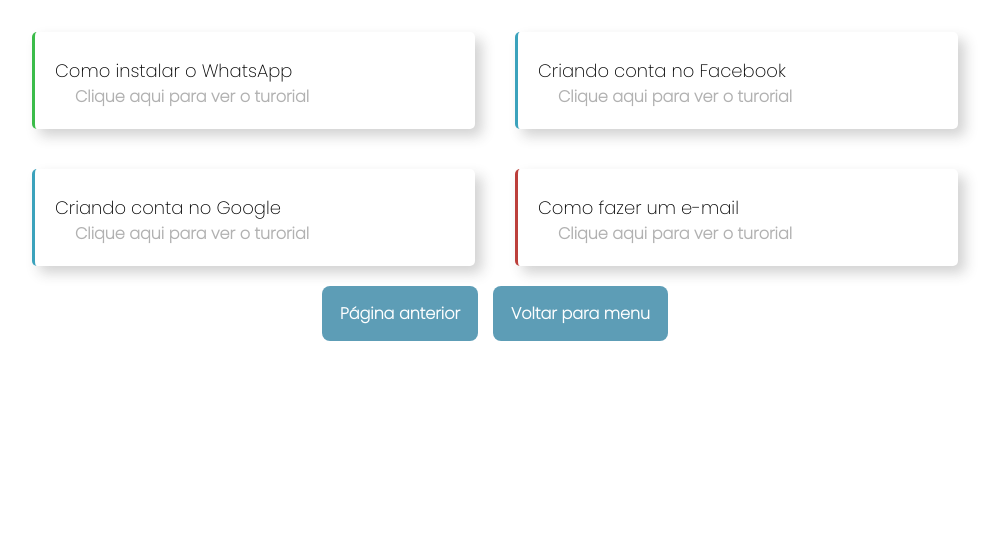
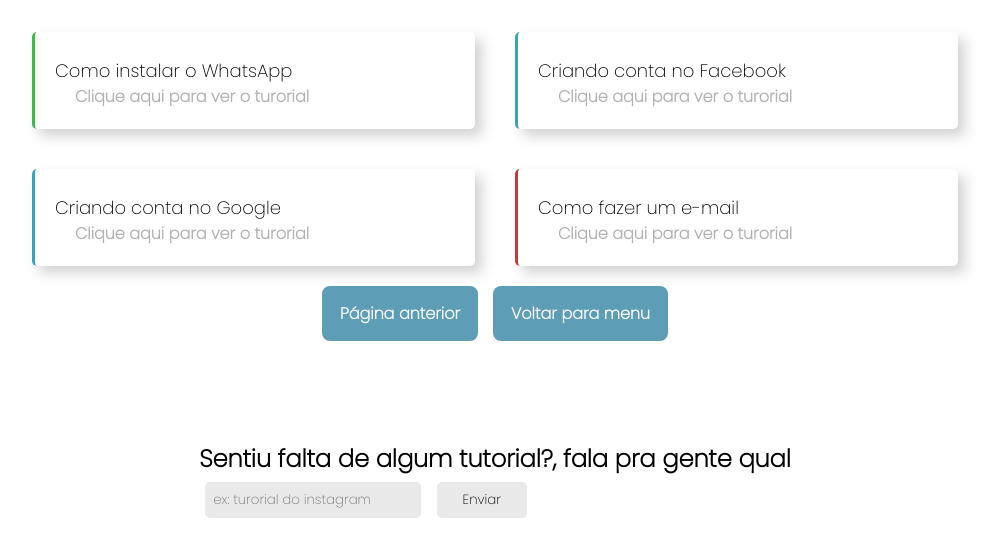
Before and after one commit to LayaneKatyle/SiteLayaneV-Final, a plain HTML site: page pag/pag-tutoriais.html in a window 1280 px wide. Shown: the part 70-626 px from the top of the page, without its empty margins (145-1145 px from the left). Drawn offline with Linux system fonts and the light colour scheme.

Commit message:
Página de novos tutoriais

```diff
--- a/pag/pag-tutoriais.html
+++ b/pag/pag-tutoriais.html
@@ -37,5 +37,15 @@
         <a href="" class="botaovoltar">Página anterior</a>
         <a href="../index.html" class="botaopassar">Voltar para menu</a>
     </div>
+    <div id="tutorial-novo" class="tutorial-novo">
+        <form id="contatoForm" method="get" action="mailto:layane.l@escolar.ifrn.edu.br" target="_blank" class="cadastro">
+            <h2>Sentiu falta de algum tutorial?, fala pra gente qual</h2>
+            <input type="hidden" name="Subject" value="Meu assunto">
+            <input type="hidden" name="Body" value="">
+            <input class="cells" type="text" name="opiniao" placeholder="ex: turorial do instagram">
+            <button type="submit" value="click" id="enviar" class="botao">Enviar</button>
+        </form>
+    </div>
+    <script src="../javascript/script.js" defer></script>
 </body>
 </html>
--- a/styles/estilo2.css
+++ b/styles/estilo2.css
@@ -121,3 +121,39 @@ a:hover{
     color: #191c03;
     font-family: 'Segoe UI', Tahoma, Geneva, Verdana, sans-serif;
 }
+
+/**
+===================================================tutoriais==============================================
+**/
+.tutorial-novo{
+    display: flex;
+    flex-direction: column;
+    align-items: center;
+    padding-top: 100px;
+}
+button{
+    border-radius: 5px;
+    padding: 8px 8px;
+    border: none;
+    width: 90px;
+    cursor: pointer;
+    margin-left: 5px;
+    background-color: #e9e9e9;
+    color: rgb(0, 0, 0);
+
+}
+button:hover{
+    background-color: rgb(24, 167, 55);
+    color: black;
+    transition: 0.6s;
+    transform: translateX(5px);
+}
+input{
+    background-color: #e9e9e9;
+    color: rgb(0, 0, 0);
+    border-radius: 5px;
+    padding: 8px 8px;
+    margin: 6px;
+    border: none;
+    width: 200px;
+}
```
Also changed, not shown: javascript/script.js (line endings or trailing spaces).
